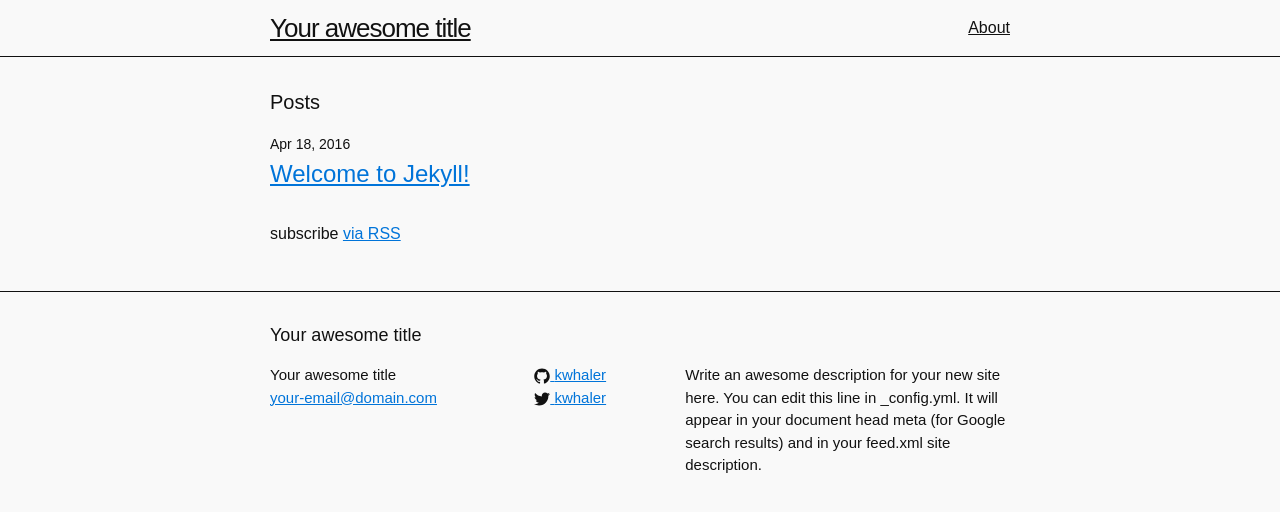
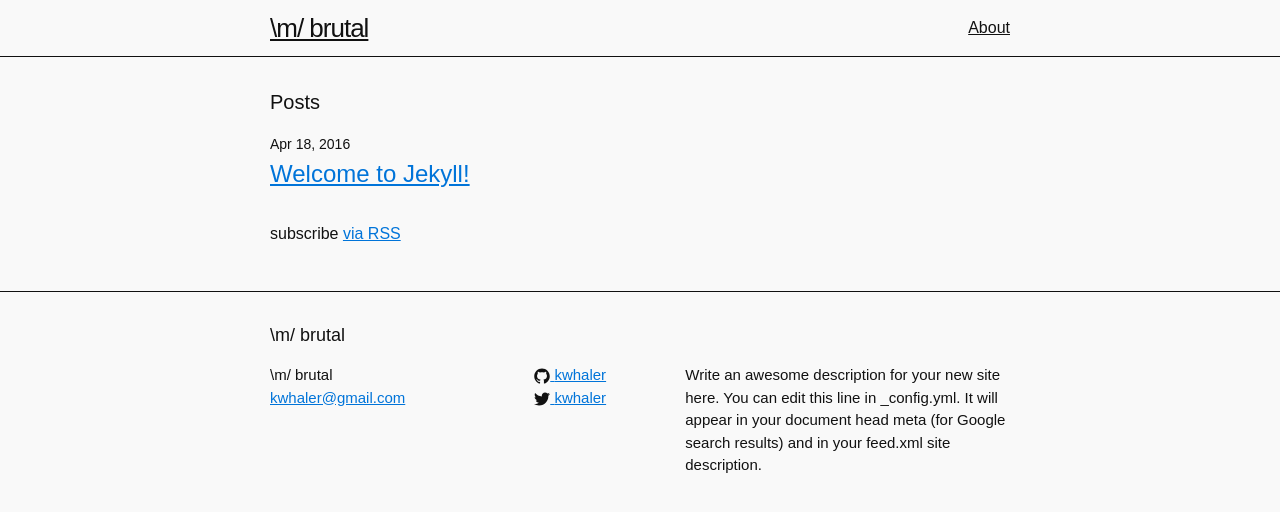
Before and after one commit to kwhaler/brutalist-jekyll, a Jekyll site: the page built from index.html, in a window 1280 px wide. Shown: the top 512 px of the page. Built offline with Jekyll 4.4.1, drawn with Linux system fonts in a browser that asks for light colours.

Commit message:
updated README

```diff
--- a/_config.yml
+++ b/_config.yml
@@ -1,6 +1,6 @@
 # Site settings
-title: Your awesome title
-email: your-email@domain.com
+title: \m/ brutal
+email: kwhaler@gmail.com
 description: > # this means to ignore newlines until "baseurl:"
   Write an awesome description for your new site here. You can edit this
   line in _config.yml. It will appear in your document head meta (for
```
Also changed, not shown: README.md.
